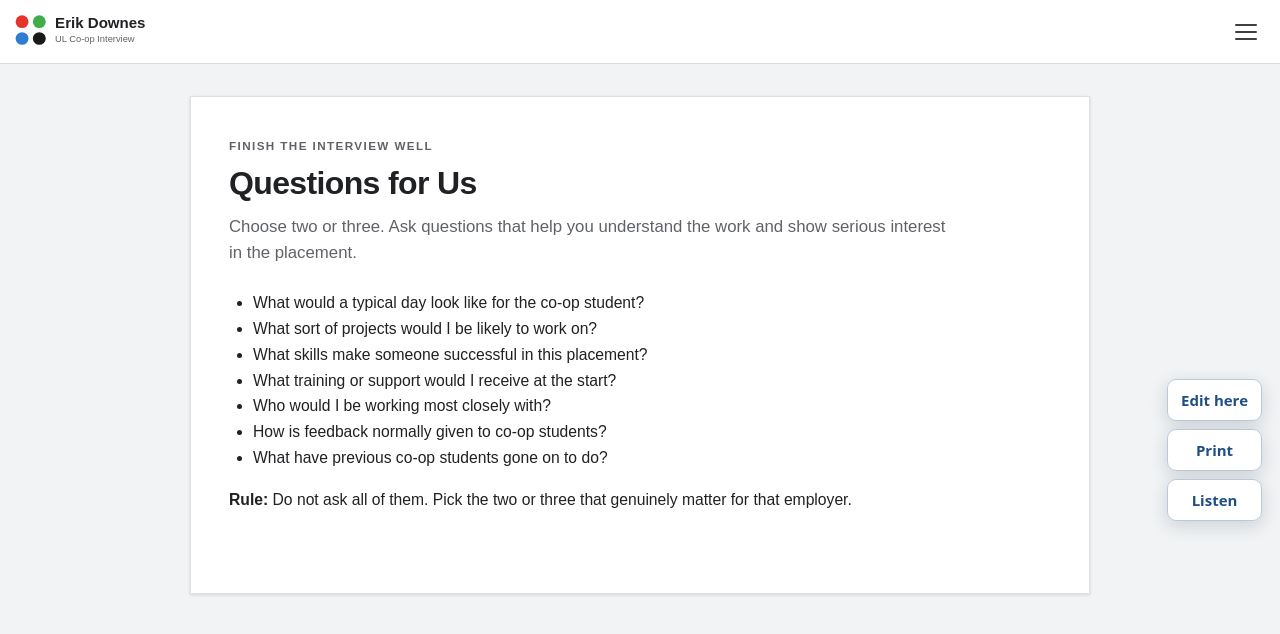
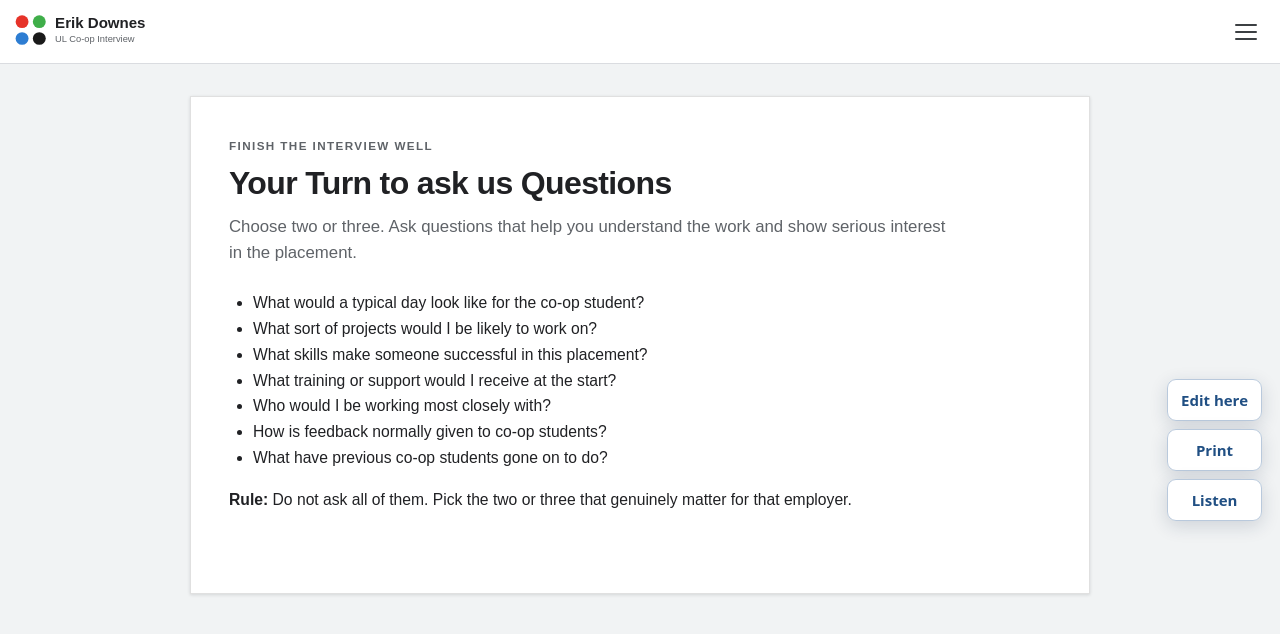
Before and after one commit to ronandownes/coop, a Jekyll site: the page built from questions-for-them.md, in a window 1280 px wide. Shown: the top 634 px of the page. Built offline with Jekyll 4.4.1, drawn with Linux system fonts in a browser that asks for light colours.

Commit message:
Update questions-for-them.md (via Pages CMS)

```diff
--- a/questions-for-them.md
+++ b/questions-for-them.md
@@ -1,6 +1,7 @@
 ---
 layout: doc
-title: Questions for Us
+handle: Your Turn
+title: Your Turn to ask us Questions
 nav_order: 140
 eyebrow: FINISH THE INTERVIEW WELL
 intro: Choose two or three. Ask questions that help you understand the work and
```
